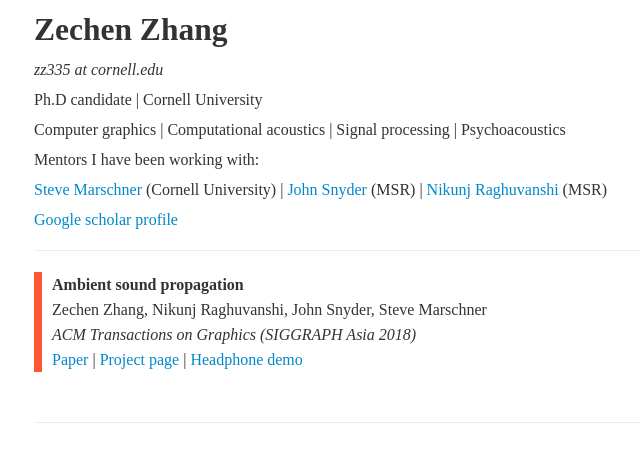
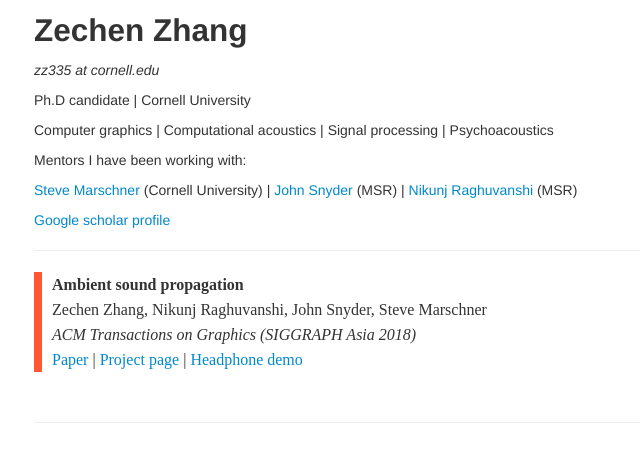
Before and after one commit to ZechenZ/zechenz.github.com, a Jekyll site: the page built from index.md, in a window 1280 px wide. Shown: the top 462 px of the page, without its empty margins (256-896 px from the left). Built offline with Jekyll 4.4.1, drawn with Linux system fonts in a browser that asks for light colours; our own code applies the rules of GitHub Pages for plain Markdown files.

Commit message:
edit font

```diff
--- a/assets/themes/twitter/css/kbroman.css
+++ b/assets/themes/twitter/css/kbroman.css
@@ -1,7 +1,3 @@
-body {
-  font-family: "Times New Roman";
-  font-size: 100%
-}
 
 code {
   padding: 0;
--- a/assets/themes/twitter/css/style.css
+++ b/assets/themes/twitter/css/style.css
@@ -1,8 +1,3 @@
-body {
-  font-family: "Times New Roman";
-  font-size: 100%
-}
-
 /* Custom container */
 .container-narrow {
   margin: 0 auto;
@@ -24,7 +19,6 @@
 .post > h3.title span.date {
   position: absolute;
   right: 0;
-  font-family: "Times New Roman";
   font-size: 0.9em;
 }
 
@@ -37,7 +31,6 @@
 .post-full .date {
   margin-bottom: 20px;
   font-weight: bold;
-  font-family: "Times New Roman";
 }
 
 /* tag_box */
```
